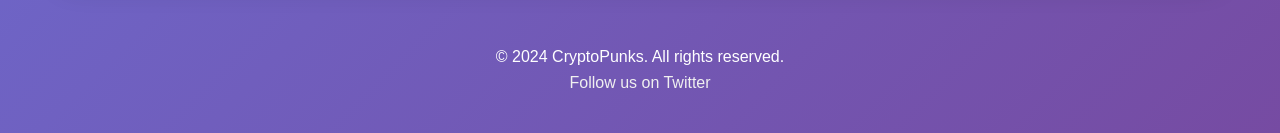
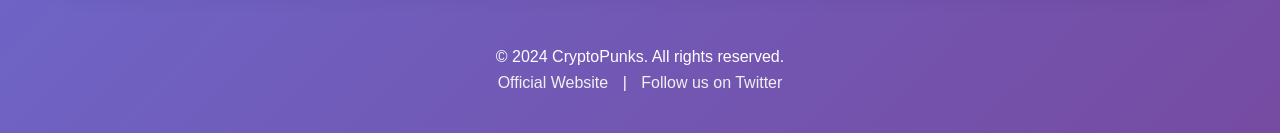
Before and after one commit to ChainUniverse/punks, a website: page index.html in a window 1280 px wide. Shown: the part 1480-1613 px from the top of the page. Drawn offline with Linux system fonts and the light colour scheme.

Commit message:
go to home

```diff
--- a/index.html
+++ b/index.html
@@ -201,7 +201,10 @@
 
         <div class="footer">
             <p>&copy; 2024 CryptoPunks. All rights reserved.</p>
-            <p><a href="https://x.com/cryptopunksnfts" target="_blank">Follow us on Twitter</a></p>
+            <p>
+                <a href="https://cryptopunks.app/" target="_blank">Official Website</a> |
+                <a href="https://x.com/cryptopunksnfts" target="_blank">Follow us on Twitter</a>
+            </p>
         </div>
     </div>
 </body>
```
